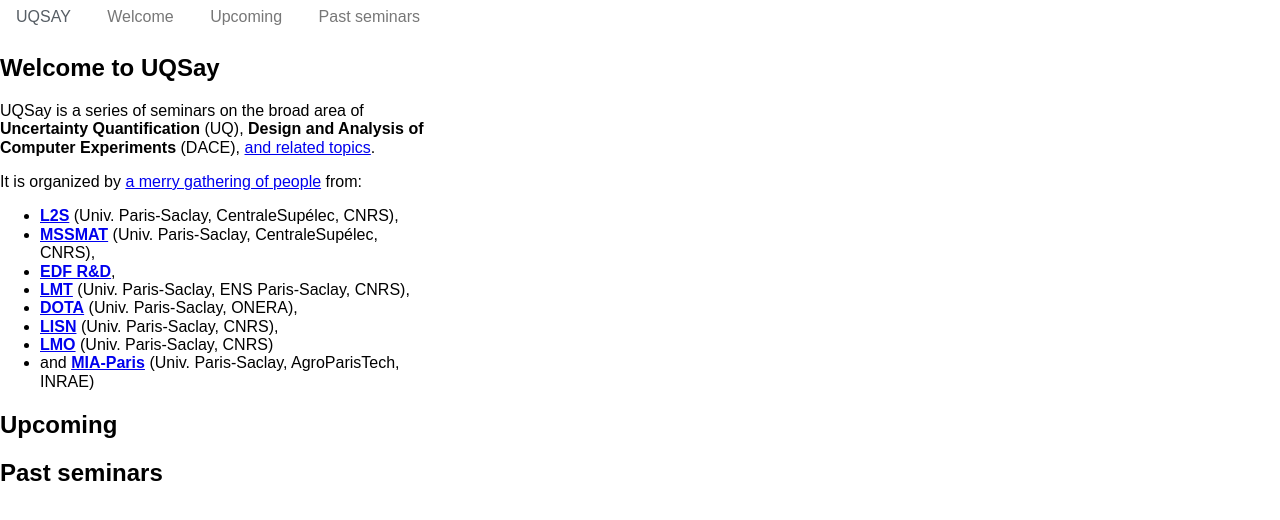
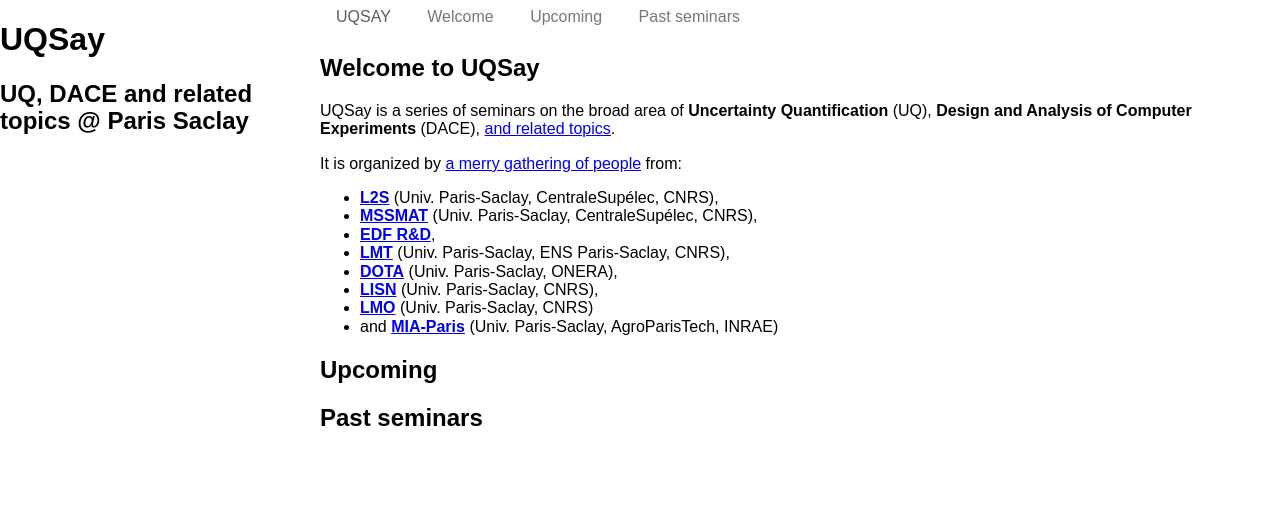
Before and after one commit to uqsay/uqsay.github.io, a plain HTML site: page index.html in a window 1280 px wide. Drawn offline with nearby package versions, Linux system fonts and the light colour scheme.

Commit message:
index.html: Try something different

```diff
--- a/index.html
+++ b/index.html
@@ -9,7 +9,12 @@
     <link rel="stylesheet" href="https://unpkg.com/purecss@2.0.6/build/grids-responsive-min.css" />
   </head>
   <body>
-    <div>
+    <div id="layout" class="pure-g">
+      <div class="sidebar pure-u-1 pure-u-md-1-4">
+        <h1>UQSay</h1>
+        <h2>UQ, DACE and related topics @ Paris Saclay</h2>
+      </div>
+      <div class="pure-u-1 pure-u-md-3-4">
         <div class="header">
           <div class="pure-menu pure-menu-horizontal">
             <a class="pure-menu-heading" href="">UQSay</a>
@@ -26,8 +31,7 @@
             </ul>
           </div>
         </div>
-      <div class="pure-g">
-        <div class="pure-u-1 pure-u-md-1-3">
+        <div class="content">
           <div>
             <h2>Welcome to UQSay</h2>
             <p>UQSay is a series of seminars on the broad area of
```
Lines whose indentation alone changed are shown as unchanged.
